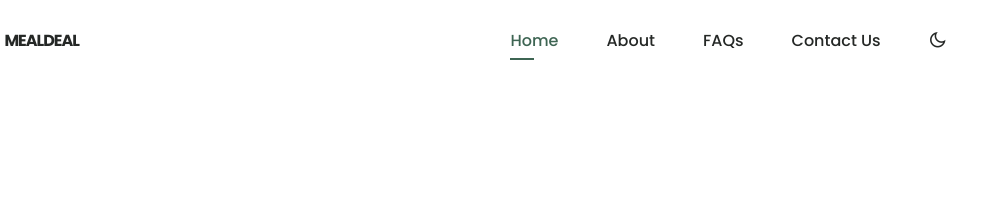
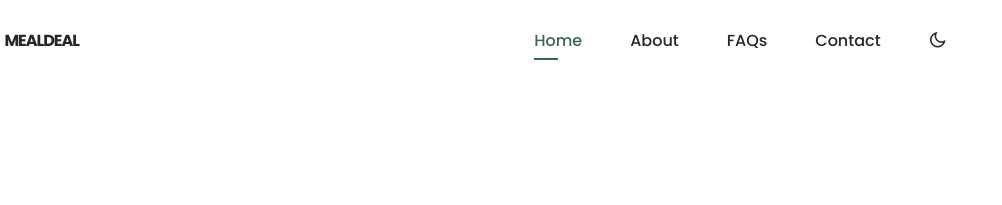
Before and after one commit to dy0gu/meal-deal, a plain HTML site: page index.html in a window 1280 px wide. Shown: the top 205 px of the page, 177-1179 px from the left. Drawn offline with nearby package versions, Linux system fonts and the light colour scheme.

Commit message:
Rename section

```diff
--- a/index.html
+++ b/index.html
@@ -41,7 +41,7 @@
                         <a href="#faqs" class="nav__link">FAQs</a>
                     </li>
                     <li class="nav__item">
-                        <a href="#contact" class="nav__link">Contact Us</a>
+                        <a href="#contact" class="nav__link">Contact</a>
                     </li>
                 </ul>
 
```
